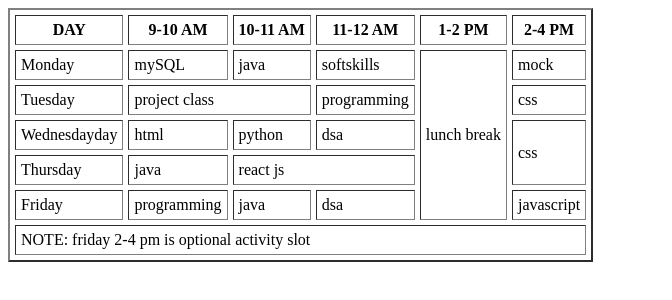
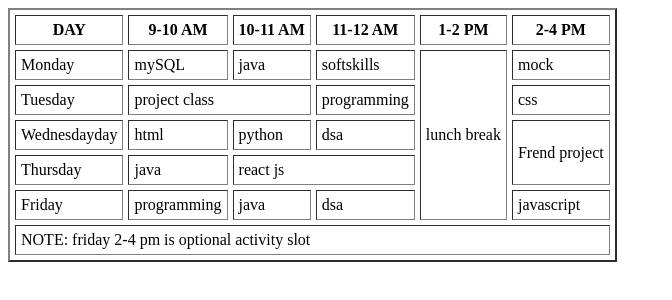
Before and after one commit to papan-roy/basic, a plain HTML site: page index.html in a window 1280 px wide. Shown: the whole page, without its empty margins (0-672 px from the left). Drawn offline with Linux system fonts and the light colour scheme.

```diff
--- a/index.html
+++ b/index.html
@@ -38,7 +38,7 @@
     <td>html</td>
     <td>python</td>
     <td>dsa</td>
-    <td rowspan="2">css</td>
+    <td rowspan="2">Frend project</td>
   </tr>
 
   <tr>
```
